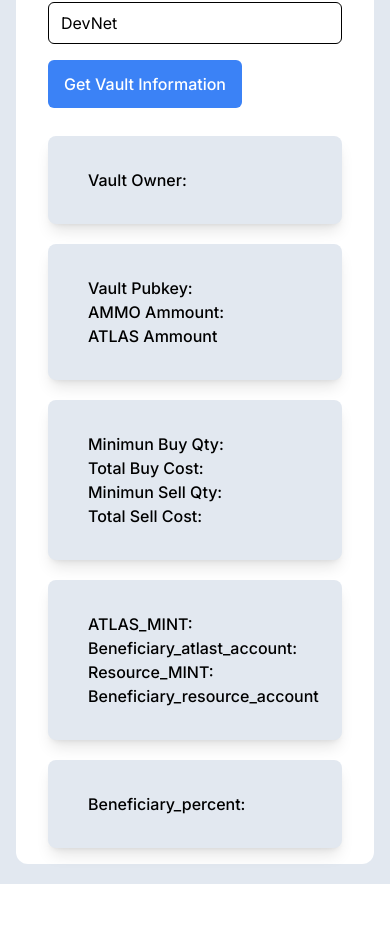
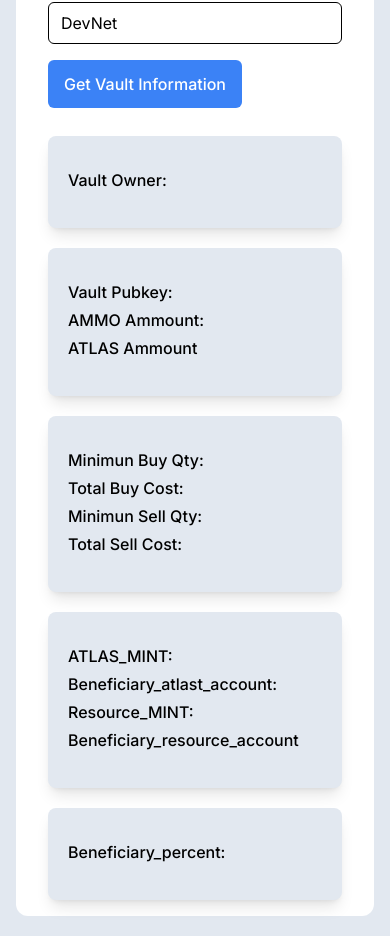
Before and after one commit to Asif-28/admin-page-fiverr, a Next.js app: page / in a window 390 px wide. Shown: the part 987-1923 px from the top of the page. Before the commit the page ends 1871 px from the top, so only its background shows below. Built offline with nearby package versions, Linux system fonts and the light colour scheme.

Commit message:
margin fix

```diff
--- a/src/components/VaultInformation.tsx
+++ b/src/components/VaultInformation.tsx
@@ -42,32 +42,32 @@ const VaultInformation = () => {
         </div>
       </div>
       <div className="flex flex-col gap-5 w-full ">
-        <div className="flex flex-col px-10 py-8 rounded-lg mx-3 shadow-lg bg-slate-200 hover:bg-slate-300">
-          <h1 className="text-base font-medium ">Vault Owner:</h1>
+        <div className="flex flex-col px-5 md:px-10 py-8 rounded-lg mx-3 shadow-lg bg-slate-200 hover:bg-slate-300">
+          <h1 className="text-base font-medium mb-1">Vault Owner:</h1>
         </div>
-        <div className="flex flex-col px-10 py-8 rounded-lg mx-3 shadow-lg bg-slate-200 hover:bg-slate-300">
-          <h1 className="text-base font-medium ">Vault Pubkey:</h1>
-          <h1 className="text-base font-medium ">AMMO Ammount:</h1>
-          <h1 className="text-base font-medium ">ATLAS Ammount</h1>
+        <div className="flex flex-col px-5 md:px-10 py-8 rounded-lg mx-3 shadow-lg bg-slate-200 hover:bg-slate-300">
+          <h1 className="text-base font-medium mb-1">Vault Pubkey:</h1>
+          <h1 className="text-base font-medium mb-1">AMMO Ammount:</h1>
+          <h1 className="text-base font-medium mb-1">ATLAS Ammount</h1>
         </div>
-        <div className="flex flex-col px-10 py-8 rounded-lg mx-3 shadow-lg bg-slate-200 hover:bg-slate-300">
-          <h1 className="text-base font-medium ">Minimun Buy Qty:</h1>
-          <h1 className="text-base font-medium ">Total Buy Cost:</h1>
-          <h1 className="text-base font-medium ">Minimun Sell Qty:</h1>
-          <h1 className="text-base font-medium ">Total Sell Cost:</h1>
+        <div className="flex flex-col px-5 md:px-10 py-8 rounded-lg mx-3 shadow-lg bg-slate-200 hover:bg-slate-300">
+          <h1 className="text-base font-medium mb-1">Minimun Buy Qty:</h1>
+          <h1 className="text-base font-medium mb-1">Total Buy Cost:</h1>
+          <h1 className="text-base font-medium mb-1">Minimun Sell Qty:</h1>
+          <h1 className="text-base font-medium mb-1">Total Sell Cost:</h1>
         </div>
-        <div className="flex flex-col px-10 py-8 rounded-lg mx-3 shadow-lg bg-slate-200 hover:bg-slate-300">
-          <h1 className="text-base font-medium ">ATLAS_MINT:</h1>
-          <h1 className="text-base font-medium ">
+        <div className="flex flex-col px-5 md:px-10 py-8 rounded-lg mx-3 shadow-lg bg-slate-200 hover:bg-slate-300">
+          <h1 className="text-base font-medium mb-1">ATLAS_MINT:</h1>
+          <h1 className="text-base font-medium mb-1">
             Beneficiary_atlast_account:
           </h1>
-          <h1 className="text-base font-medium ">Resource_MINT:</h1>
-          <h1 className="text-base font-medium ">
+          <h1 className="text-base font-medium mb-1">Resource_MINT:</h1>
+          <h1 className="text-base font-medium mb-1">
             Beneficiary_resource_account
           </h1>
         </div>
-        <div className="flex flex-col px-10 py-8 rounded-lg mx-3 shadow-lg bg-slate-200 hover:bg-slate-300">
-          <h1 className="text-base font-medium ">Beneficiary_percent:</h1>
+        <div className="flex flex-col px-5 md:px-10 py-8 rounded-lg mx-3 shadow-lg bg-slate-200 hover:bg-slate-300">
+          <h1 className="text-base font-medium mb-1">Beneficiary_percent:</h1>
         </div>
       </div>
     </main>
```
